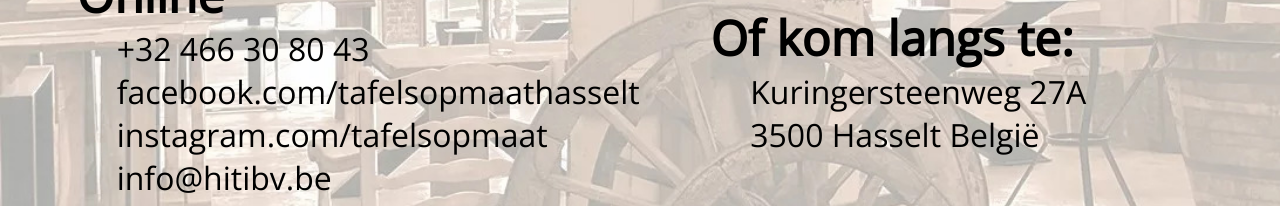
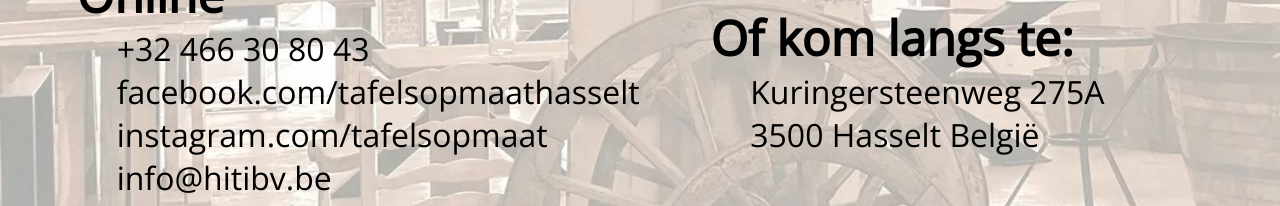
Before and after one commit to ZacharyPlayss/tafelsopmaat, a Vue app in the folder Front-end/: page /Contact in a window 1280 px wide. Shown: the part 309-515 px from the top of the page. Built offline with nearby package versions, Linux system fonts and the light colour scheme.

Commit message:
Update Contact.vue

```diff
--- a/Front-end/src/views/Contact.vue
+++ b/Front-end/src/views/Contact.vue
@@ -11,7 +11,7 @@
             </div>
         <div class="irlContact">
             <h3>Of kom langs te:</h3>
-            <p>Kuringersteenweg 27A <br>
+            <p>Kuringersteenweg 275A <br>
             3500 Hasselt België</p>
         </div>
       </div>
```
